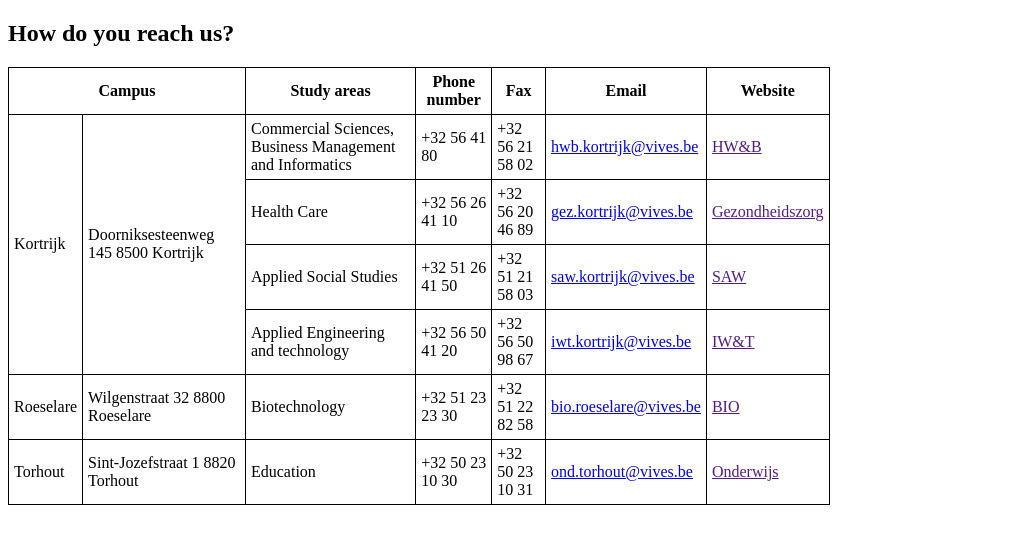
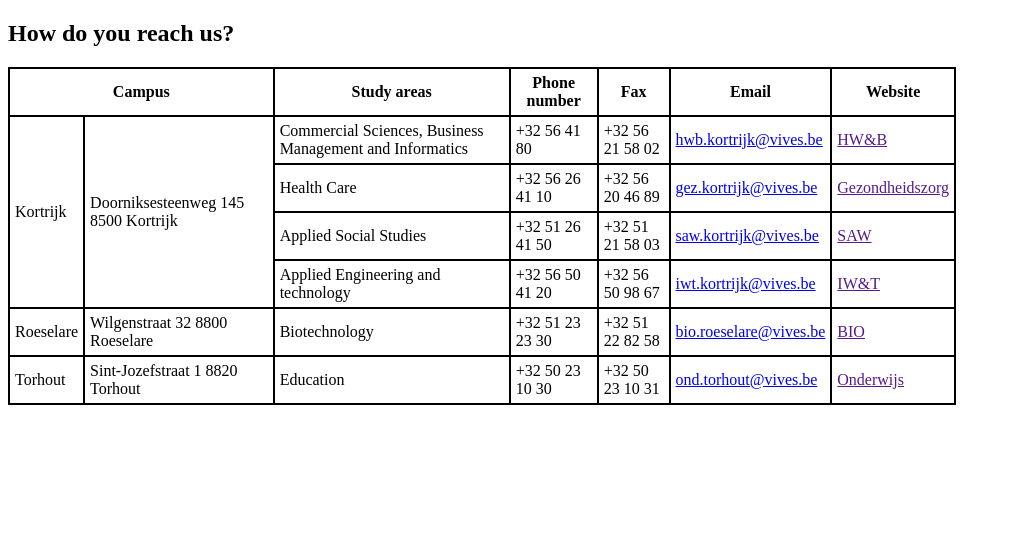
Before and after one commit to TuurKeersebilck/Web-Development, a plain HTML site: page Labo_3/contact/index.html in a window 1280 px wide. Shown: the whole page, without its empty margins (0-1011 px from the left). Drawn offline with Linux system fonts and the light colour scheme.

Commit message:
Update index.html

```diff
--- a/Labo_3/contact/index.html
+++ b/Labo_3/contact/index.html
@@ -1,14 +1,9 @@
 <!DOCTYPE html>
 <html lang="nl">
-    <style>
-        table{
-          border:1px solid black;
-        }
-        </style>
 <head>
     <style>
         table, th, td {
-        border: 1px solid black;
+        border: 2px solid black;
         border-collapse: collapse;
         padding: 5px;
         }
@@ -22,7 +17,7 @@
 <body>
     <h2>How do you reach us?</h2>
     <section>
-        <table style="width:65%"">
+        <table style="width:75%"">
             <tr>
               <th colspan="2">Campus</th>
               <th>Study areas</th>
```
